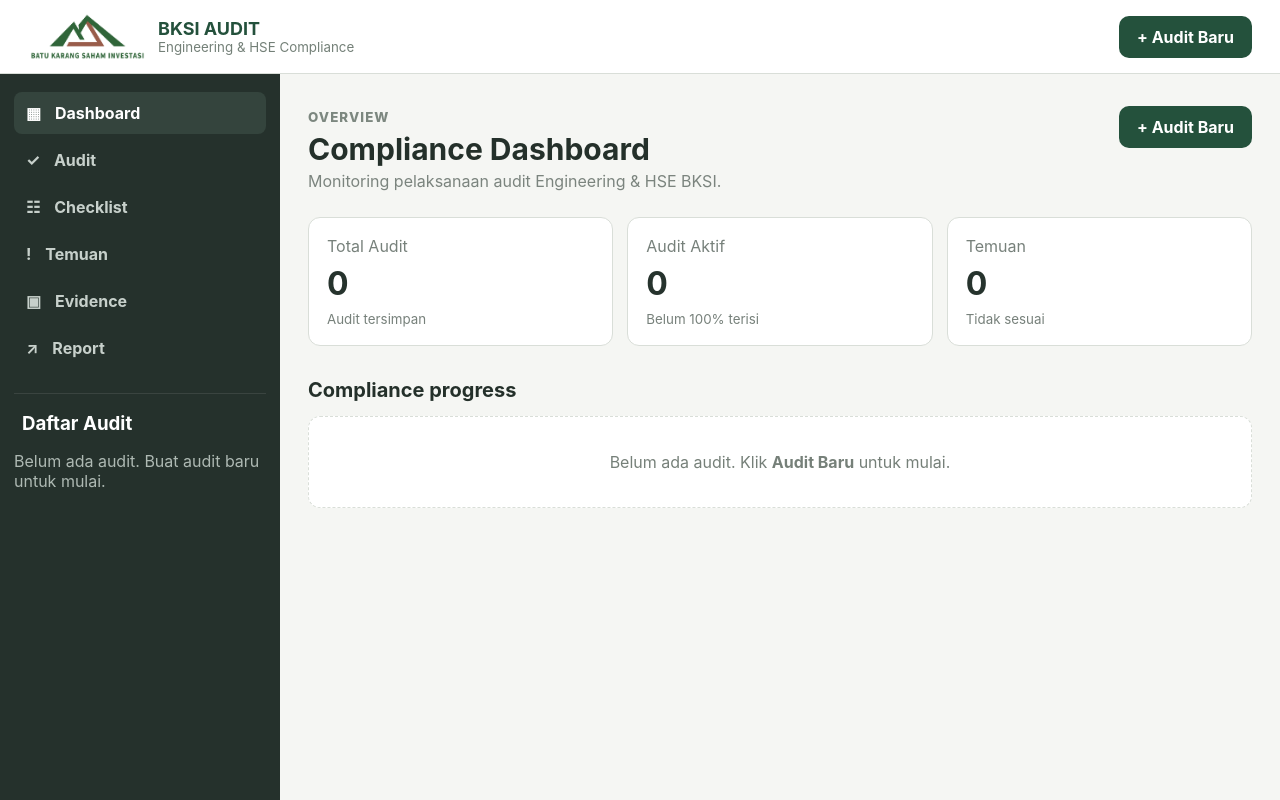
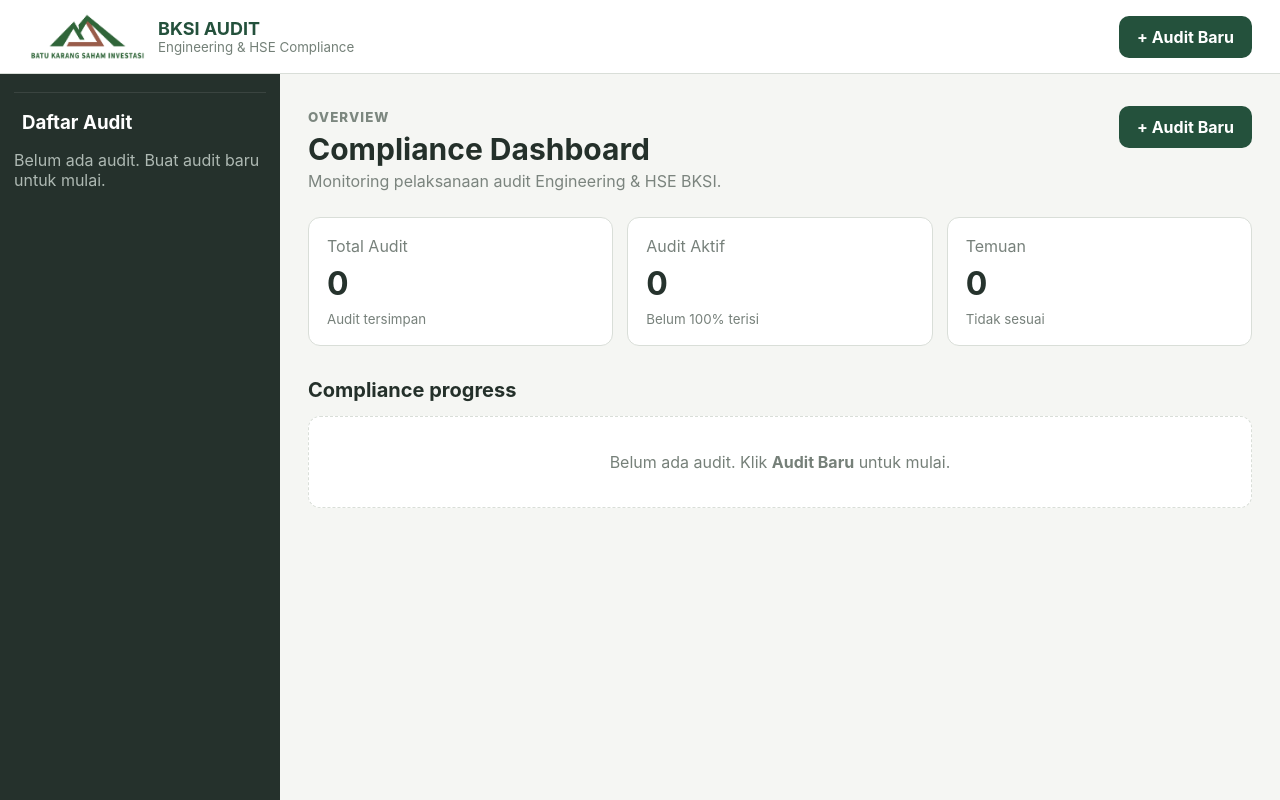
Before and after one commit to diycsn626-collab/Ceklist, a React (Vite) app: page / in a window 1280 px wide. Built offline with nearby package versions, Linux system fonts and the light colour scheme.

Commit message:
ui: remove top sidebar navigation menu

```diff
--- a/src/App.tsx
+++ b/src/App.tsx
@@ -88,14 +88,6 @@ export default function App() {
 
     <main>
       <aside className="sidebar">
-        <nav className="side-nav">
-          <button className={view==='dashboard'?'nav-active':''} onClick={()=>setView('dashboard')}>▦ <span>Dashboard</span></button>
-          <button className={view==='audits'?'nav-active':''} onClick={()=>setView('audits')}>✓ <span>Audit</span></button>
-          <button onClick={()=>setView('audits')}>☷ <span>Checklist</span></button>
-          <button onClick={()=>setView('audits')}>! <span>Temuan</span></button>
-          <button onClick={()=>setView('audits')}>▣ <span>Evidence</span></button>
-          <button onClick={()=>audit&&exportAuditCsv(audit)}>↗ <span>Report</span></button>
-        </nav>
         <div className="audit-list">
           <h3>Daftar Audit</h3>
           {audits.length===0&&<p className="muted">Belum ada audit. Buat audit baru untuk mulai.</p>}
```
